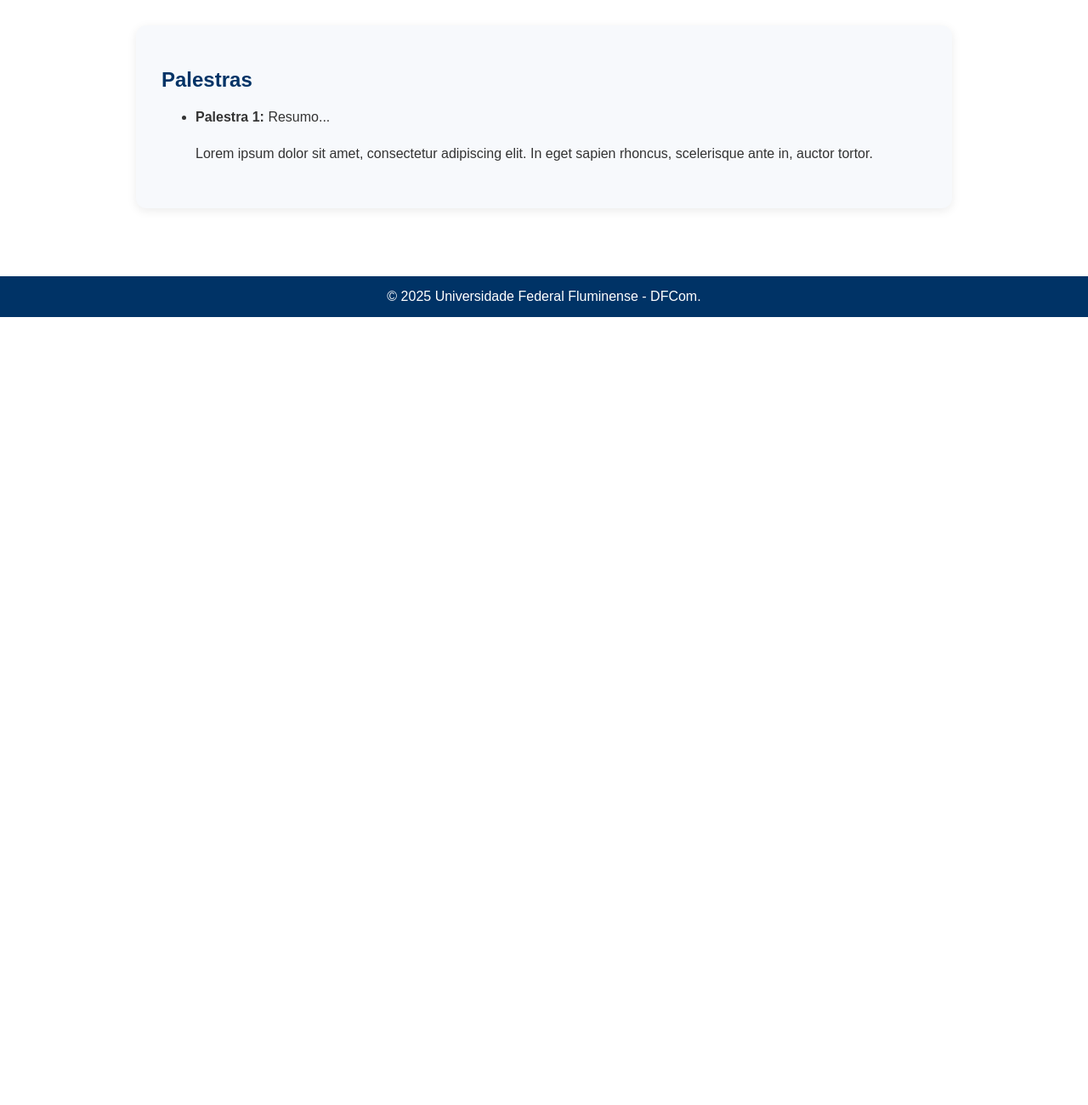
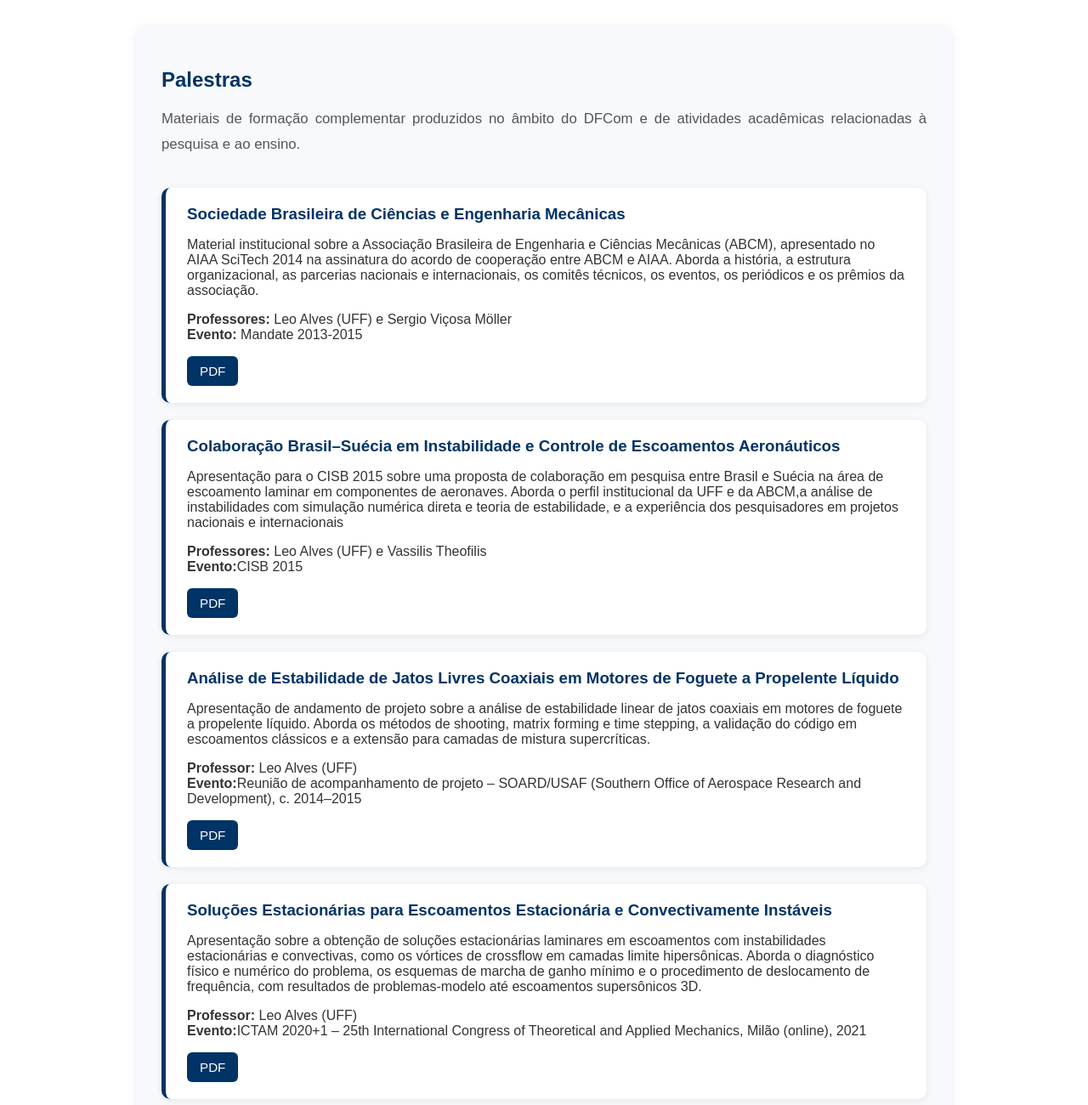
Before and after one commit to souzagabriella172-crypto/dfcom-site., a website: page ensino.html in a window 1280 px wide. Shown: the part 5980-7280 px from the top of the page at 85% size. Before the commit the page ends 6353 px from the top, so only its background shows below. Drawn offline with Linux system fonts and the light colour scheme.

Commit message:
Acrecentando conteúdo na pagina ensino

```diff
--- a/ensino.html
+++ b/ensino.html
@@ -837,17 +837,144 @@
 
       <h2>Palestras</h2>
 
-      <ul class="lista">
+      <p class="introducao-texto">
+    Materiais de formação complementar produzidos no âmbito do DFCom
+    e de atividades acadêmicas relacionadas à pesquisa e ao ensino.
+  </p>
 
-        <li>
-          <strong>Palestra 1:</strong> Resumo...
-          <p>
-            Lorem ipsum dolor sit amet, consectetur adipiscing elit.
-            In eget sapien rhoncus, scelerisque ante in, auctor tortor.
-          </p>
-        </li>
+ <!-- PALESTRA 1 -->
 
-      </ul>
+  <div class="aula">
+
+    <h3>Sociedade Brasileira de Ciências e Engenharia Mecânicas</h3>
+
+    <p>
+      Material institucional sobre a Associação Brasileira de Engenharia e Ciências Mecânicas (ABCM),
+      apresentado no AIAA SciTech 2014 na assinatura do acordo de cooperação entre ABCM e AIAA.
+      Aborda a história, a estrutura organizacional, as parcerias nacionais e internacionais,
+      os comitês técnicos, os eventos, os periódicos e os prêmios da associação.
+    </p>
+
+    <p>
+      <strong>Professores:</strong> Leo Alves (UFF) e Sergio Viçosa Möller <br>
+      <strong>Evento:</strong> Mandate 2013-2015
+    </p>
+
+    <div class="materiais">
+
+      <a
+        class="material"
+        href="pdfs/PRESENTATION ABCM AIAA 2114(2).pptx"
+        target="_blank"
+      >
+        PDF
+      </a>
+
+    </div>
+
+  </div>
+
+   <!-- PALESTRA 2 -->
+
+  <div class="aula">
+
+    <h3>Colaboração Brasil–Suécia em Instabilidade e Controle de Escoamentos Aeronáuticos</h3>
+
+    <p>
+      Apresentação para o CISB 2015 sobre uma proposta de colaboração em pesquisa entre Brasil e Suécia na área de escoamento laminar em componentes de aeronaves.
+      Aborda o perfil institucional da UFF e da ABCM,a análise de instabilidades com simulação numérica direta e teoria de estabilidade,
+      e a experiência dos pesquisadores em projetos nacionais e internacionais
+    </p>
+
+    <p>
+      <strong>Professores:</strong> Leo Alves (UFF) e Vassilis Theofilis<br>
+      <strong>Evento:</strong>CISB 2015
+    </p>
+
+    <div class="materiais">
+
+      <a
+        class="material"
+        href="pdfs/CISB2015-UFF(2).pptx"
+        target="_blank"
+      >
+        PDF
+      </a>
+
+    </div>
+
+  </div>
+
+
+
+
+  <!-- PALESTRA 3 -->
+
+  <div class="aula">
+
+    <h3>Análise de Estabilidade de Jatos Livres Coaxiais em Motores de Foguete a Propelente Líquido</h3>
+
+    <p>
+      Apresentação de andamento de projeto sobre a análise de estabilidade linear de jatos coaxiais em motores de foguete a propelente líquido.
+     Aborda os métodos de shooting, matrix forming e time stepping, a validação do código em escoamentos clássicos e a extensão para camadas de mistura supercríticas.
+    </p>
+
+    <p>
+      <strong>Professor:</strong> Leo Alves (UFF)<br>
+      <strong>Evento:</strong>Reunião de acompanhamento de projeto – SOARD/USAF (Southern Office of Aerospace Research and Development), c. 2014–2015
+    </p>
+
+    <div class="materiais">
+
+      <a
+        class="material"
+        href="pdfs/SOARD-Presentation_Leonardo-Alves(2).ppt"
+        target="_blank"
+      >
+        PDF
+      </a>
+
+    </div>
+
+  </div>
+
+
+
+
+
+  <!-- PALESTRA 4 -->
+
+  <div class="aula">
+
+    <h3>Soluções Estacionárias para Escoamentos Estacionária e Convectivamente Instáveis</h3>
+
+    <p>
+      Apresentação sobre a obtenção de soluções estacionárias laminares em escoamentos com instabilidades estacionárias e convectivas,
+       como os vórtices de crossflow em camadas limite hipersônicas. Aborda o diagnóstico físico e numérico do problema,
+       os esquemas de marcha de ganho mínimo e o procedimento de deslocamento de frequência,
+       com resultados de problemas-modelo até escoamentos supersônicos 3D.
+    </p>
+
+    <p>
+      <strong>Professor:</strong> Leo Alves (UFF)<br>
+      <strong>Evento:</strong>ICTAM 2020+1 – 25th International Congress of Theoretical and Applied Mechanics, Milão (online), 2021
+    </p>
+
+    <div class="materiais">
+
+      <a
+        class="material"
+        href="pdfs/NASA-Alves_v0(2).pptx"
+        target="_blank"
+      >
+        PDF
+      </a>
+
+    </div>
+
+  </div>
+
+
 
     </section>
 
```
Also changed, not shown: projetos.html (+14 -6 lines), 6 other files.
